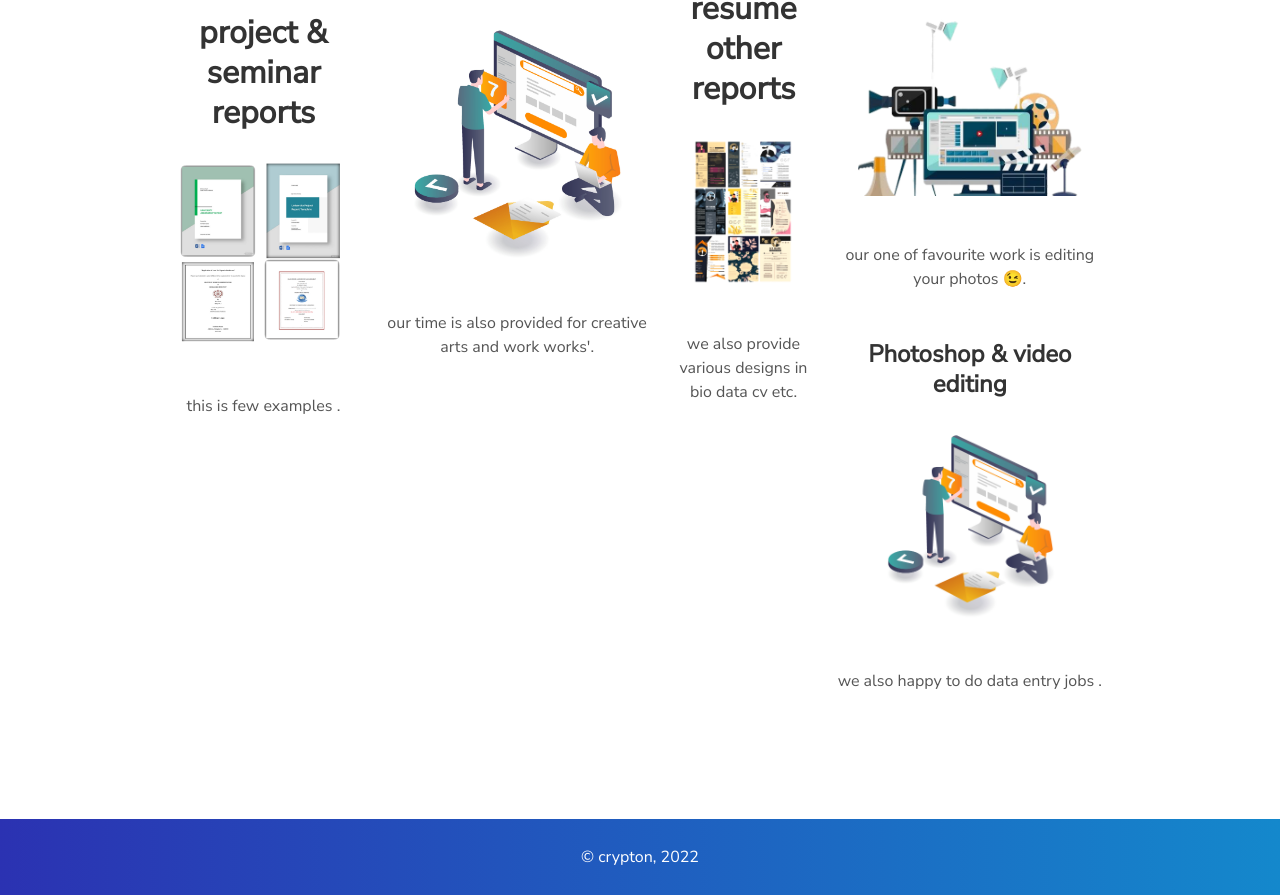
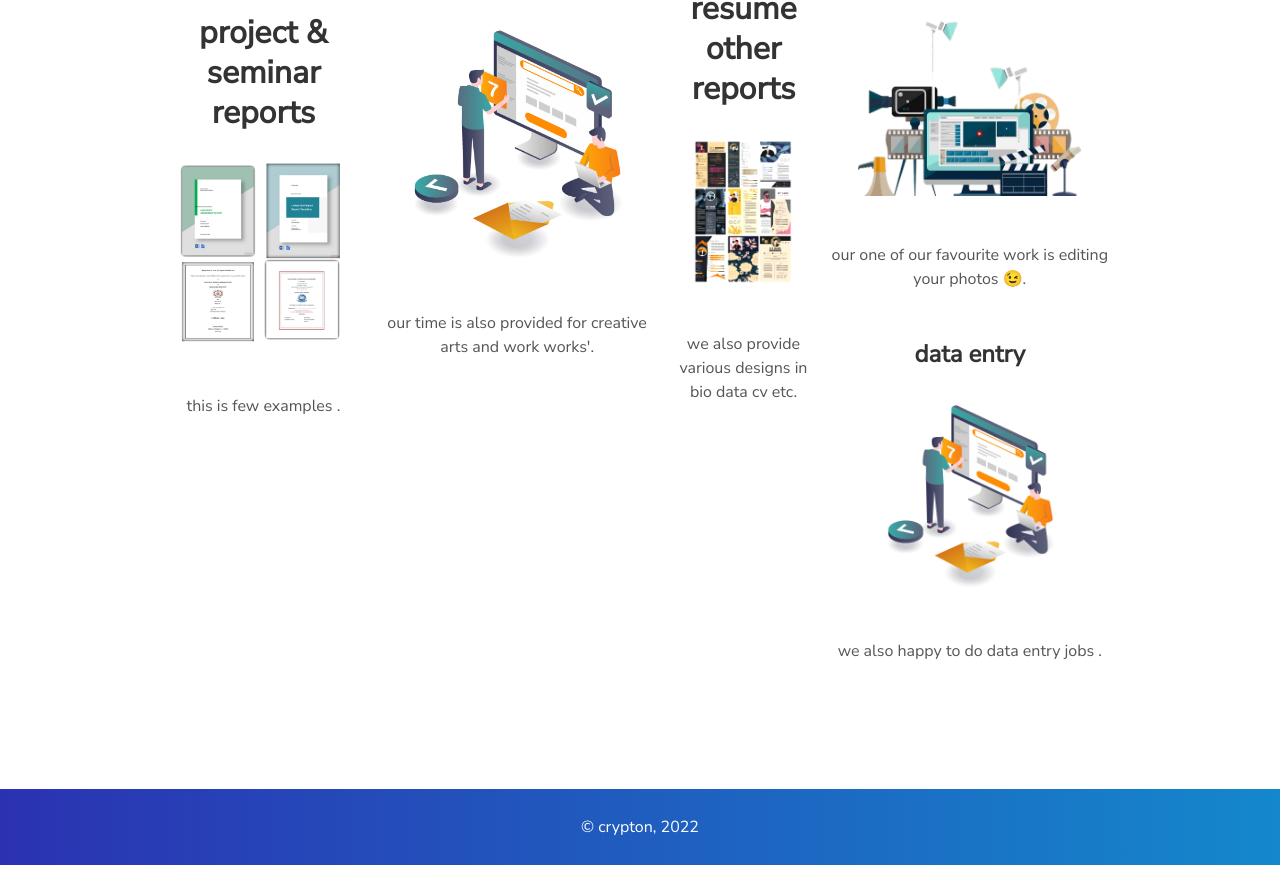
Before and after one commit to allu725/Krypton-, a plain HTML site: page index.html in a window 1280 px wide. Shown: the part 1689-2584 px from the top of the page. After the commit the page ends 2554 px from the top, so only its background shows below. Drawn offline with nearby package versions, Linux system fonts and the light colour scheme.

Commit message:
Update index.html

```diff
--- a/index.html
+++ b/index.html
@@ -165,8 +165,8 @@
           <img>
           </img>
         </picture>
-          <p>our one of favourite work is editing your photos 😉.</p>
-          <h3>Photoshop & video editing </h3>
+          <p>our one of our favourite work is editing your photos 😉.</p>
+          <h3>data entry  </h3>
           <picture>
           <picture>
           <source
```
